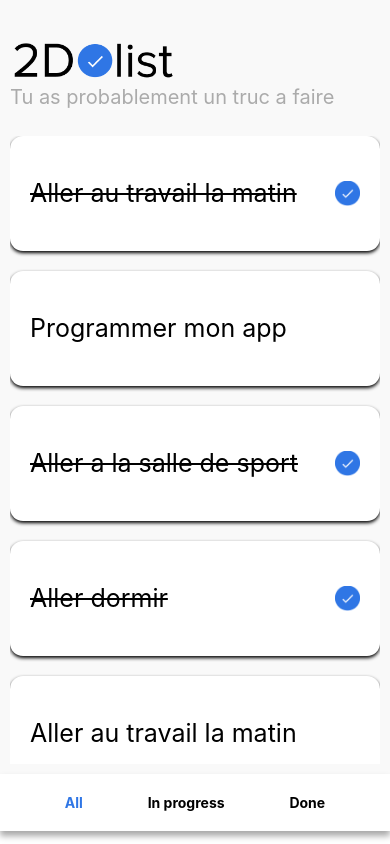
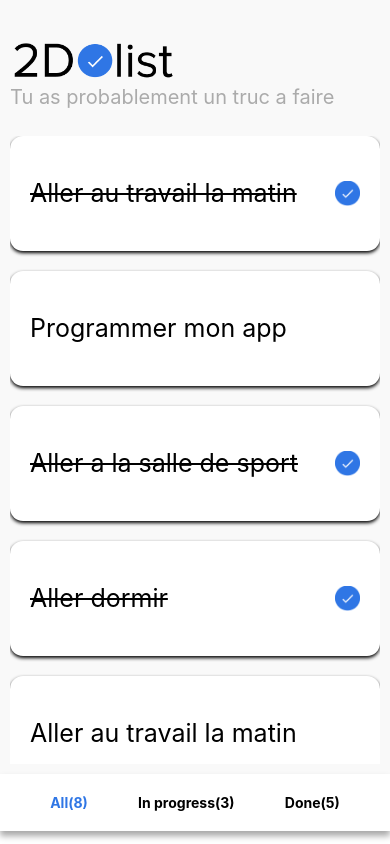
Before and after one commit to Al-aminedioubate/ToDoList, a React Native app: screen / in a window 390 px wide. Built offline with nearby package versions, Linux system fonts and the light colour scheme.

Commit message:
filtrage des taches terminer

```diff
--- a/App.js
+++ b/App.js
@@ -19,6 +19,18 @@ export default function App() {
     { id: 8, title: "Aller dormir", isCompleted: false },
   ]);
 
+  //la fonction qui permet de filtrage des taches
+  function getFilteredList() {
+    switch (selectedTabName) {
+      case "all":
+        return todoList;
+      case "inProgress":
+        return todoList.filter((todo) => !todo.isCompleted);
+      case "done":
+        return todoList.filter((todo) => todo.isCompleted);
+    }
+  }
+
   //La fonction qui permet de faire la mise a jour d'une tache.
   function updateTodo(todo) {
     const updatedTodo = {
@@ -37,9 +49,18 @@ export default function App() {
     console.log(todo);
   }
 
-  //La fonction permettant de retourner le tableau.
+  /*//La fonction permettant de retourner le tableau.
   function renderTodoList() {
     return todoList.map((todo) => (
+      <View style={s.cardItem} key={todo.id}>
+        <CardToDo onPress={updateTodo} todo={todo} />
+      </View>
+    ));
+  }*/
+
+  //La fonction d'afficher le resultat filtrer
+  function renderTodoList() {
+    return getFilteredList().map((todo) => (
       <View style={s.cardItem} key={todo.id}>
         <CardToDo onPress={updateTodo} todo={todo} />
       </View>
@@ -60,6 +81,7 @@ export default function App() {
       </SafeAreaProvider>
       <View style={s.footer}>
         <TabBottomMenu
+          todoList={todoList}
           onPress={setSelectedTabName}
           selectedTabName={selectedTabName}
         />
--- a/components/TabBottomMenu/tabBottomMenu.jsx
+++ b/components/TabBottomMenu/tabBottomMenu.jsx
@@ -1,20 +1,33 @@
 import { TouchableOpacity, View, Text } from "react-native";
 import {s} from "./tabBottomMenu.style";
 
-export function TabBottomMenu({selectedTabName, onPress}){
+export function TabBottomMenu({selectedTabName, onPress, todoList}){
+   const countByStatus = todoList.reduce(
+        (acc, todo)=>{
+            todo.isCompleted? acc.done++ : acc.inProgress++;
+            return acc;
+        },
+        {all: todoList.length, inProgress: 0, done: 0}
+    );
+
     function getTextStyle(tabName){
         return {
             fontWeight: "bold",
             color: tabName === selectedTabName ? "#2F76E5" : "black",
         };
-
     }
 
     return (
         <View style={s.container}>
-            <TouchableOpacity onPress={()=> onPress("all")}><Text style={getTextStyle("all")}>All</Text></TouchableOpacity>
-            <TouchableOpacity onPress={()=> onPress("inProgress")}><Text style={getTextStyle("inProgress")}>In progress</Text></TouchableOpacity>
-            <TouchableOpacity onPress={()=> onPress("done")}><Text style={getTextStyle("done")}>Done</Text></TouchableOpacity>
+            <TouchableOpacity onPress={()=> onPress("all")}>
+                <Text style={getTextStyle("all")}>All({countByStatus.all})</Text>
+            </TouchableOpacity>
+            <TouchableOpacity onPress={()=> onPress("inProgress")}>
+                <Text style={getTextStyle("inProgress")}>In progress({countByStatus.inProgress})</Text>
+            </TouchableOpacity>
+            <TouchableOpacity onPress={()=> onPress("done")}>
+                <Text style={getTextStyle("done")}>Done({countByStatus.done})</Text>
+            </TouchableOpacity>
         </View>
     );
 
```
